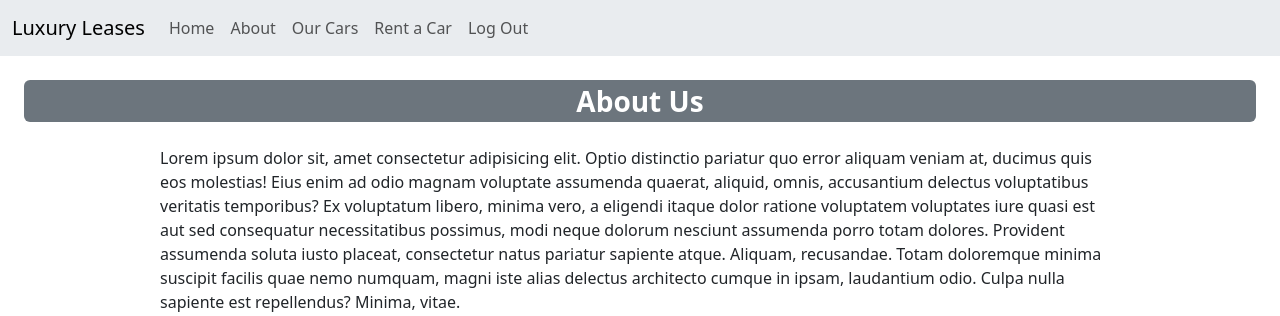
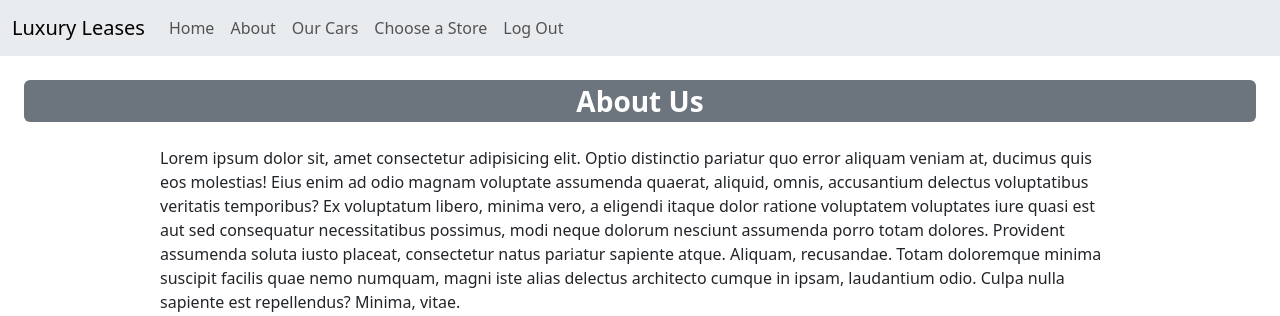
Before and after one commit to Peng2558/luxuryleases, a Django app: page /about/ in a window 1280 px wide. Shown: the top 316 px of the page. Run offline with Django 5.2, Linux system fonts and the light colour scheme; the visitor is signed in with stand-in values (Sample User, id 1).

Commit message:
change navbar to include "Choose a Store" link

```diff
--- a/main_app/templates/base.html
+++ b/main_app/templates/base.html
@@ -29,9 +29,18 @@
             <li class='nav-item'>
               <a class='nav-link' href='{% url "cars_index" %}'>Our Cars</a>
             </li>
-            <li class='nav-item'>
-              <a class='nav-link' href='{% url "rentals_create" %}'>Rent a Car</a>
-            </li>
+            {% if selected_store %}
+              <li class='nav-item'>
+                <a class='nav-link' href='{% url "stores_index" %}'>{{ selected_store.name }}</a>
+              </li>
+              <li class='nav-item'>
+                <a class='nav-link' href='{% url "rentals_create" %}'>Rent a Car</a>
+              </li>
+            {% else %}
+              <li class='nav-item'>
+                <a class='nav-link' href='{% url "stores_index" %}'>Choose a Store</a>
+              </li>
+            {% endif %}
             <li class="nav-item">
               <form action='{% url "logout" %}' method='POST'>
                 {% csrf_token %}
```
